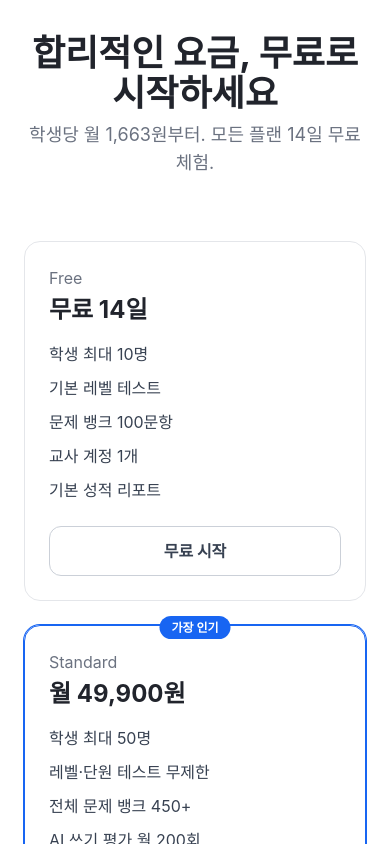
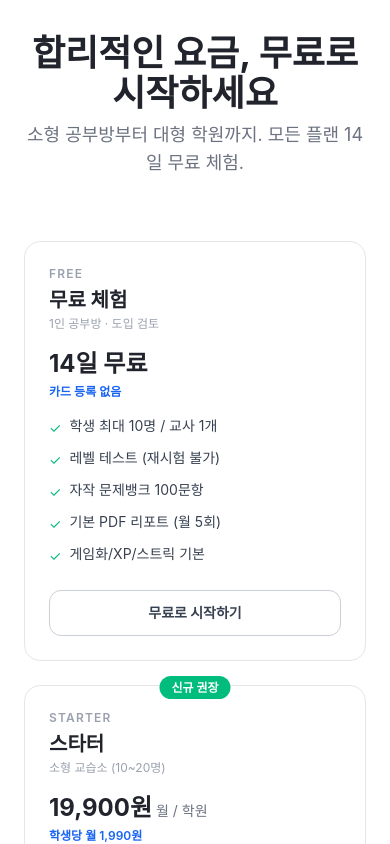
Before and after one commit to pmstevelee/wegoup_website, a Next.js app: page / in a window 390 px wide. Shown: the part 8140-8984 px from the top of the page. Built offline with nearby package versions, Linux system fonts and the light colour scheme.

Commit message:
feat(landing/pricing): 요금제 3개→4개 플랜으로 확장 (스타터 추가)
FREE·스타터·스탠다드·프리미엄 4개 플랜, 학생당 단가 표시 추가

Co-Authored-By: Claude Sonnet 4.6 <noreply@anthropic.com>

```diff
--- a/app/page.tsx
+++ b/app/page.tsx
@@ -342,40 +342,89 @@ export default function Home() {
                 합리적인 요금, 무료로 시작하세요
               </h2>
               <p className="text-lg text-gray-500 text-center mb-16">
-                학생당 월 1,663원부터. 모든 플랜 14일 무료 체험.
+                소형 공부방부터 대형 학원까지. 모든 플랜 14일 무료 체험.
               </p>
             </ScrollReveal>
-            <div className="grid grid-cols-1 md:grid-cols-3 gap-6 mb-8">
+            <div className="grid grid-cols-1 md:grid-cols-2 xl:grid-cols-4 gap-6 mb-8">
               {[
                 {
-                  name: 'Free',
-                  price: '무료 14일',
+                  tier: 'FREE',
+                  name: '무료 체험',
+                  subtitle: '1인 공부방 · 도입 검토',
+                  price: '14일 무료',
+                  priceSub: '카드 등록 없음',
                   highlight: false,
                   badge: null,
-                  features: ['학생 최대 10명', '기본 레벨 테스트', '문제 뱅크 100문항', '교사 계정 1개', '기본 성적 리포트'],
-                  cta: '무료 시작',
+                  badgeColor: '',
+                  features: [
+                    '학생 최대 10명 / 교사 1개',
+                    '레벨 테스트 (재시험 불가)',
+                    '자작 문제뱅크 100문항',
+                    '기본 PDF 리포트 (월 5회)',
+                    '게임화/XP/스트릭 기본',
+                  ],
+                  cta: '무료로 시작하기',
                   href: `${APP_URL}`,
                 },
                 {
-                  name: 'Standard',
-                  price: '월 49,900원',
-                  highlight: true,
-                  badge: '가장 인기',
-                  features: ['학생 최대 50명', '레벨·단원 테스트 무제한', '전체 문제 뱅크 450+', 'AI 쓰기 평가 월 200회', '고급 분석 대시보드'],
+                  tier: 'STARTER',
+                  name: '스타터',
+                  subtitle: '소형 교습소 (10~20명)',
+                  price: '19,900원',
+                  priceSub: '학생당 월 1,990원',
+                  highlight: false,
+                  badge: '신규 권장',
+                  badgeColor: 'bg-emerald-500',
+                  features: [
+                    '학생 최대 20명 / 교사 2개',
+                    '적응형 레벨 테스트 무제한',
+                    'AI 쓰기 평가 월 50회',
+                    'AI 문제 생성 월 30회',
+                    '학부모 알림톡 월 100건',
+                  ],
                   cta: '14일 무료 체험',
                   href: `${APP_URL}`,
                 },
                 {
-                  name: 'Premium',
-                  price: '월 129,000원',
+                  tier: 'STANDARD',
+                  name: '스탠다드',
+                  subtitle: '중형 영어학원 (30~50명)',
+                  price: '49,900원',
+                  priceSub: '학생당 월 1,663원',
+                  highlight: true,
+                  badge: '가장 인기',
+                  badgeColor: 'bg-primary-700',
+                  features: [
+                    '학생 최대 50명 / 교사 5개',
+                    '레벨 테스트 무제한 + 자동 스케줄',
+                    'AI 쓰기 평가 월 200회',
+                    'AI 유사 문제 생성 (오답 기반)',
+                    '고급 분석 대시보드',
+                  ],
+                  cta: '14일 무료 체험',
+                  href: `${APP_URL}`,
+                },
+                {
+                  tier: 'PREMIUM',
+                  name: '프리미엄',
+                  subtitle: '대형 학원 · 다지점 (50명+)',
+                  price: '129,000원',
+                  priceSub: '학생당 월 1,290원',
                   highlight: false,
                   badge: null,
-                  features: ['학생 무제한', 'AI 쓰기·문제 무제한', '교사 계정 무제한', '전담 CS 매니저', 'SLA 99.9% 보장'],
-                  cta: '도입 상담',
+                  badgeColor: '',
+                  features: [
+                    '학생 무제한 / 교사 무제한',
+                    'AI 쓰기 월 1,000회 · 문제 500회',
+                    '다지점/분원 통합 관리',
+                    '화이트라벨 (학원 자체 브랜드)',
+                    '전담 CS · SLA 99.9%',
+                  ],
+                  cta: '도입 상담 받기',
                   href: '/contact',
                 },
               ].map((plan, i) => (
-                <ScrollReveal key={plan.name} delay={i * 100}>
+                <ScrollReveal key={plan.tier} delay={i * 100}>
                   <div
                     className={`rounded-2xl border p-6 flex flex-col h-full relative ${
                       plan.highlight ? 'border-primary-700 ring-1 ring-primary-700' : 'border-gray-200'
@@ -383,23 +432,30 @@ export default function Home() {
                   >
                     {plan.badge && (
                       <div className="absolute -top-3 left-1/2 -translate-x-1/2">
-                        <span className="bg-primary-700 text-white text-xs font-bold px-3 py-1 rounded-full">
+                        <span className={`${plan.badgeColor} text-white text-xs font-bold px-3 py-1 rounded-full whitespace-nowrap`}>
                           {plan.badge}
                         </span>
                       </div>
                     )}
-                    <div className="text-base text-gray-500 mb-1">{plan.name}</div>
-                    <div className="text-2xl font-bold text-gray-900 mb-4">{plan.price}</div>
+                    <div className="text-xs font-semibold text-gray-400 tracking-widest mb-1">{plan.tier}</div>
+                    <div className="text-xl font-bold text-gray-900 mb-0.5">{plan.name}</div>
+                    <div className="text-xs text-gray-400 mb-4">{plan.subtitle}</div>
+                    <div className="mb-1">
+                      <span className="text-2xl font-bold text-gray-900">{plan.price}</span>
+                      {plan.price !== '14일 무료' && <span className="text-sm text-gray-500 ml-1">월 / 학원</span>}
+                    </div>
+                    <div className="text-xs text-primary-700 font-semibold mb-4">{plan.priceSub}</div>
                     <ul className="space-y-2.5 flex-1 mb-6">
                       {plan.features.map((f) => (
-                        <li key={f} className="text-base text-gray-700">
+                        <li key={f} className="flex items-start gap-2 text-sm text-gray-700">
+                          <span className="text-emerald-500 mt-0.5 shrink-0">✓</span>
                           {f}
                         </li>
                       ))}
                     </ul>
                     <a
                       href={plan.href}
-                      className={`block text-center text-base font-bold py-3 rounded-xl transition-colors ${
+                      className={`block text-center text-sm font-bold py-3 rounded-xl transition-colors ${
                         plan.highlight
                           ? 'bg-primary-700 text-white hover:bg-primary-800'
                           : 'border border-gray-300 text-gray-700 hover:bg-gray-50'
```
